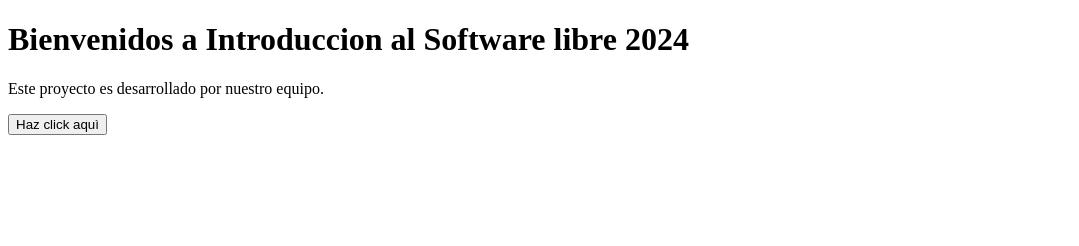
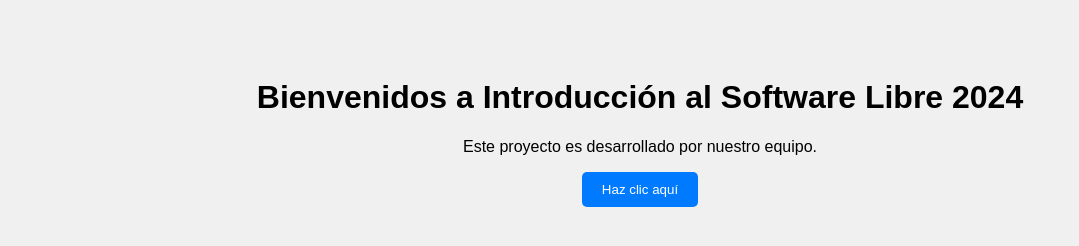
Before and after one commit to FranklinRG09/ISL135_2024, a plain HTML site: page index.html in a window 1280 px wide. Shown: the whole page, without its empty margins (0-1079 px from the left). Drawn offline with Linux system fonts and the light colour scheme.

Commit message:
Correxión archivo .css

```diff
--- a/css/estilo.css
+++ /dev/null
@@ -1,14 +0,0 @@
-body{
-    font-family: Arial, sans-serif;
-    background-color: #f0f0f0;
-    text-align: center;
-    padding: 50px;
-}
-#boton{
-    padding: 10px 20px;
-    background-color: #007bff;
-    color: white;
-    border: none;
-    border-radius: 5px;
-    cursor: pointer;
-}
--- a/css/estilos.css
+++ b/css/estilos.css
@@ -0,0 +1,14 @@
+body{
+    font-family: Arial, sans-serif;
+    background-color: #f0f0f0;
+    text-align: center;
+    padding: 50px;
+}
+#boton{
+    padding: 10px 20px;
+    background-color: #007bff;
+    color: white;
+    border: none;
+    border-radius: 5px;
+    cursor: pointer;
+}
--- a/index.html
+++ b/index.html
@@ -1,14 +1,15 @@
 <!DOCTYPE html>
 <html lang="es">
 <head>
-<meta charset="UTF-8">
-<meta name="viewport" content="width=device-width, initial-scale=1.0">
-<title>Laboratorio ISL135</title>
+    <meta charset="UTF-8">
+    <meta name="viewport" content="width=device-width, initial-scale=1.0">
+    <title>Laboratorio ISL135</title>
+    <link rel="stylesheet" href="css/estilos.css">
 </head>
 <body>
-<h1>Bienvenidos a Introduccion al Software libre 2024</h1>
-<p id="descripcion">Este proyecto es desarrollado por nuestro equipo.</p>
-<button id="button">Haz click aquì</button>
-<script src="js/script.js></script>
+    <h1>Bienvenidos a Introducción al Software Libre 2024</h1>
+    <p id="descripcion">Este proyecto es desarrollado por nuestro equipo.</p>
+    <button id="boton">Haz clic aquí</button>
+    <script src="js/script.js" type="text/javascript"></script>
 </body>
 </html>
```
